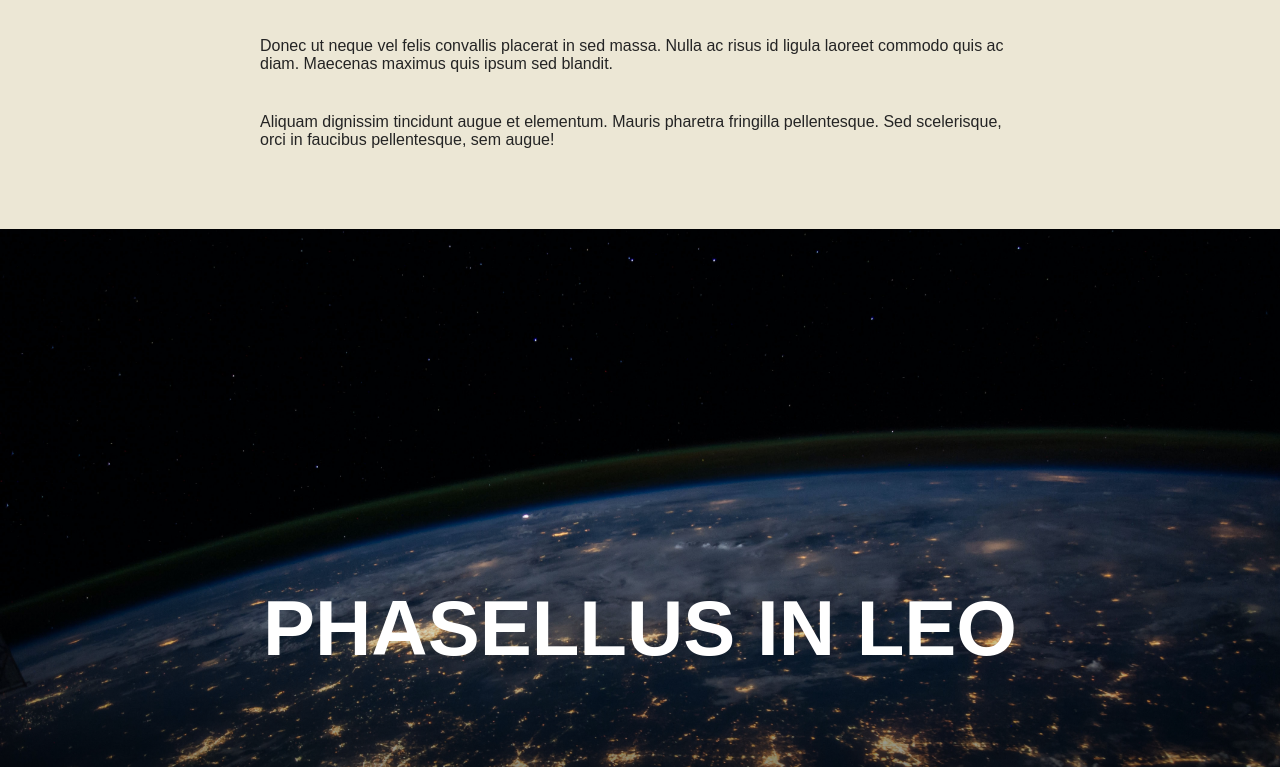
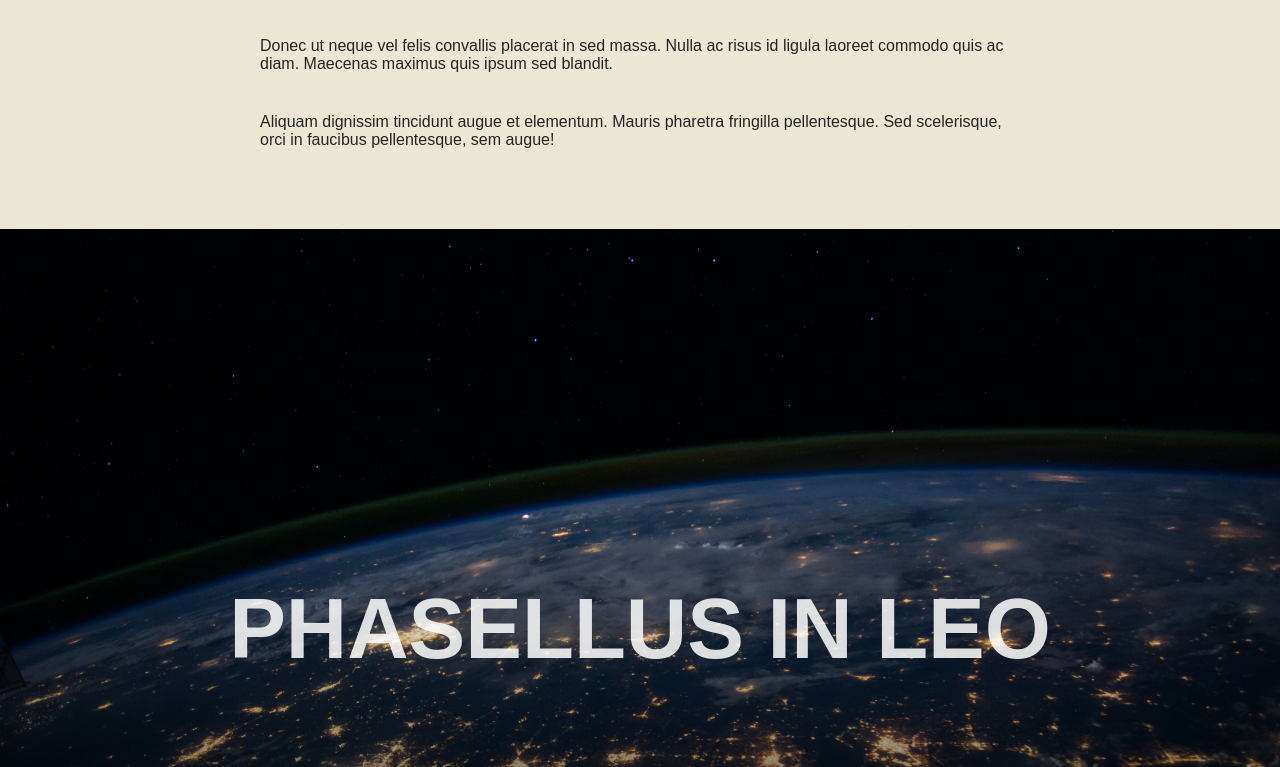
Before and after one commit to jramoss02/parallax-effect, a plain HTML site: page index.html in a window 1280 px wide. Shown: the part 2033-2800 px from the top of the page. Drawn offline with Linux system fonts and the light colour scheme.

Commit message:
Update styles.css

```diff
--- a/styles.css
+++ b/styles.css
@@ -91,9 +91,10 @@ body{
   section.module.parallax h1{
     color: #FFF;
     text-align: center;
-    font-size: 78px;
+    font-size: 85px;
     z-index: 50;
     text-transform: uppercase;
+    opacity: 85%;
   }
 
   @media all and (max-width: 820px) {
```
